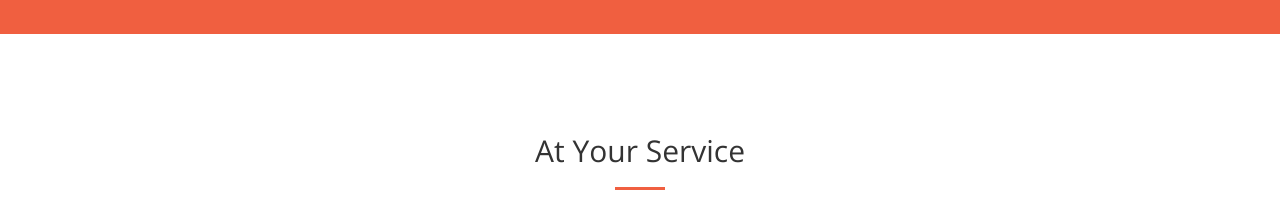
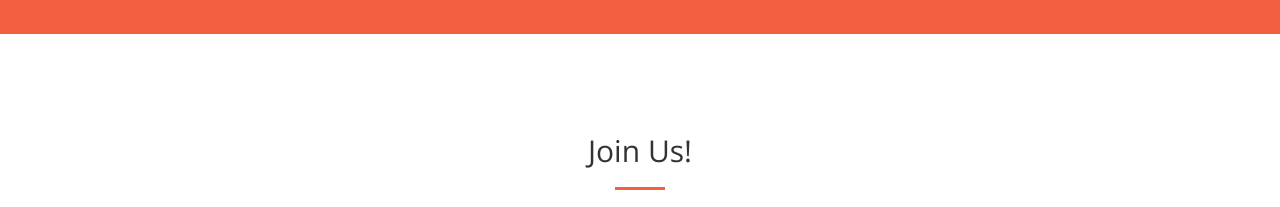
Before and after one commit to sriharikapu/benToronto, a website: page index.html in a window 1280 px wide. Shown: the part 1280-1487 px from the top of the page. Drawn offline with nearby package versions, Linux system fonts and the light colour scheme.

```diff
--- a/index.html
+++ b/index.html
@@ -83,7 +83,7 @@
         <div class="container">
             <div class="row">
                 <div class="col-lg-12 text-center">
-                    <h2 class="section-heading">At Your Service</h2>
+                    <h2 class="section-heading">Join Us!</h2>
                     <hr class="primary">
                 </div>
             </div>
```
